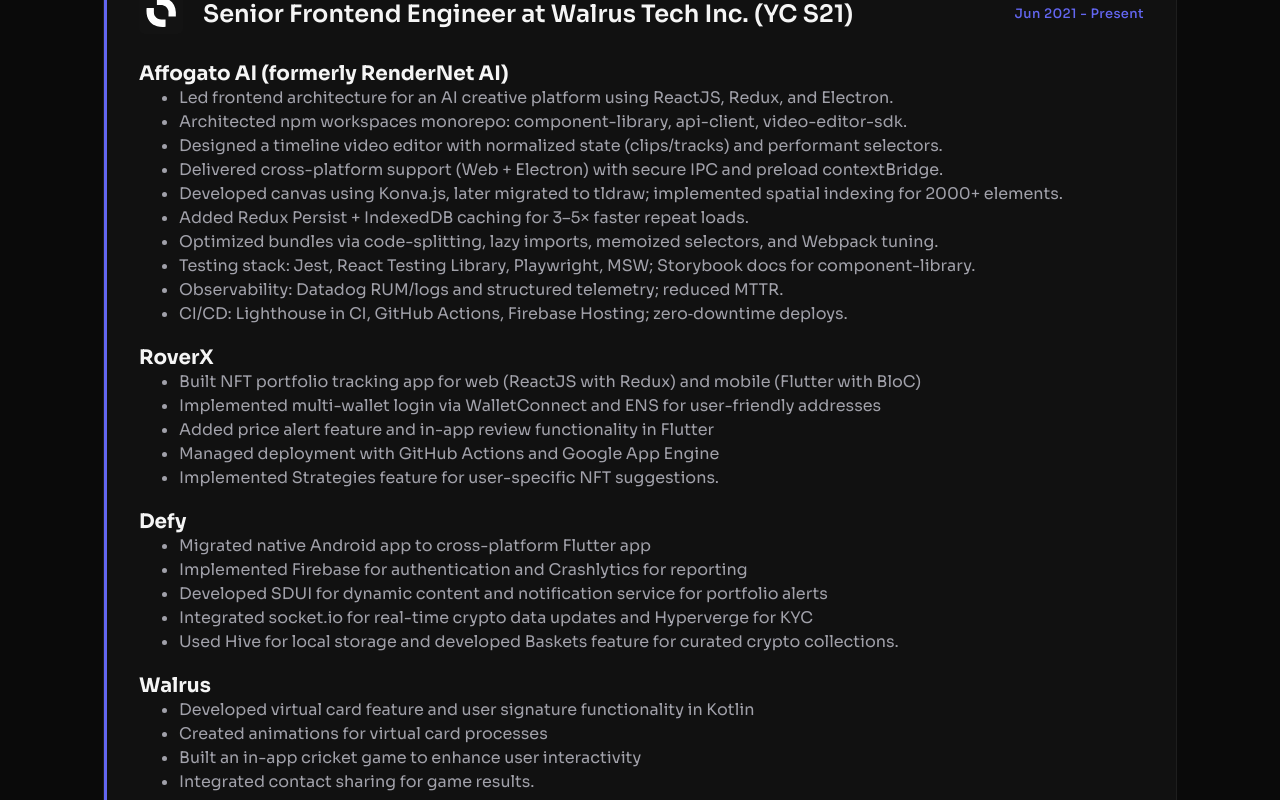
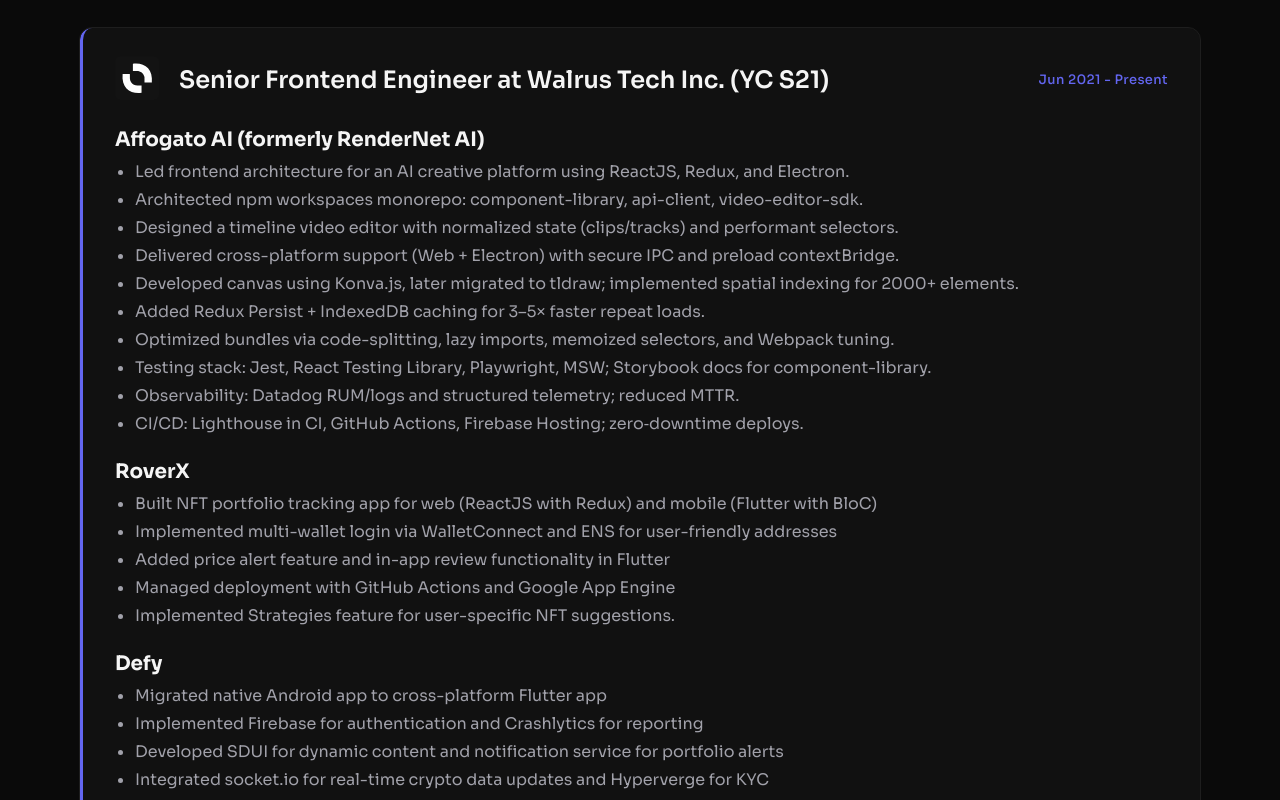
Before and after one commit to graphicstone/portfolio, a React (Vite) app: page / in a window 1280 px wide. Shown: the part 1500-2300 px from the top of the page. Built offline with nearby package versions, Linux system fonts and the light colour scheme; no server answers.

Commit message:
feat: experience section — SectionHeading, dark cards, accent border, scroll reveal

```diff
--- a/src/layouts/landing-page/components/experience-section/ExperienceSection.jsx
+++ b/src/layouts/landing-page/components/experience-section/ExperienceSection.jsx
@@ -4,7 +4,7 @@
 import ExperienceCard from './ExperienceCard.jsx';
 import GlobalLogic from '../../../../assets/svg/experience/globallogic.svg?react';
 import RenderNet from '../../../../assets/svg/experience/rendernet.svg?react';
-import { colorPalette } from '../../../ColorPalette.js';
+import SectionHeading from '../../../components/section-heading/SectionHeading.jsx';
 
 export default function ExperienceSection() {
   const workExperience = {
@@ -48,78 +48,76 @@
 
   return (
     <Box id="experience" sx={experienceSectionStyles.experienceSection}>
-      <Box sx={{ display: 'flex', flexDirection: 'row', gap: '20px' }}>
-        <Typography variant="displayText_extra_bold" sx={{ color: 'colors.white' }}>
-          <span style={{ fontWeight: 400 }}>My</span> Experience
-        </Typography>
-      </Box>
+      <SectionHeading label="Career" title="My" accent="Experience" />
+
       <Box
         id="experience-cards"
         sx={{
           width: '100%',
-          padding: { xs: 0, md: '40px 24px' },
           display: 'flex',
           flexDirection: 'column',
-          gap: { xs: '20px', md: '32px' }
+          gap: { xs: '20px', md: '24px' },
         }}
       >
-        {/* Walrus tech inc. parent card with nested projects */}
         <ExperienceCard
           companyLogo={<RenderNet />}
           jobTitle="Senior Frontend Engineer at Walrus Tech Inc. (YC S21)"
           tenure="Jun 2021 - Present"
           description={[]}
-          backgroundColor={colorPalette.zinc800}
         >
           <Box sx={{ display: 'flex', flexDirection: 'column', gap: '20px' }}>
-            {/* Affogato AI / RenderNet */}
             <Box>
-              <Typography variant="heading_h5_bold" sx={{ color: 'colors.white' }}>
+              <Typography variant="heading_h5_bold" sx={{ color: 'colors.textPrimary' }}>
                 Affogato AI (formerly RenderNet AI)
               </Typography>
-              <ul>
+              <ul style={{ margin: '8px 0 0', paddingLeft: '20px' }}>
                 {workExperience.rendernet.map((item, index) => (
-                  <li key={`rendernet-${index}`}>
-                    <Typography variant="paragraph_p2_regular">{item}</Typography>
+                  <li key={`rendernet-${index}`} style={{ marginBottom: '4px' }}>
+                    <Typography variant="paragraph_p2_regular" sx={{ color: 'colors.textSecondary' }}>
+                      {item}
+                    </Typography>
                   </li>
                 ))}
               </ul>
             </Box>
-            {/* RoverX */}
             <Box>
-              <Typography variant="heading_h5_bold" sx={{ color: 'colors.white' }}>
+              <Typography variant="heading_h5_bold" sx={{ color: 'colors.textPrimary' }}>
                 RoverX
               </Typography>
-              <ul>
+              <ul style={{ margin: '8px 0 0', paddingLeft: '20px' }}>
                 {workExperience.roverX.map((item, index) => (
-                  <li key={`roverx-${index}`}>
-                    <Typography variant="paragraph_p2_regular">{item}</Typography>
+                  <li key={`roverx-${index}`} style={{ marginBottom: '4px' }}>
+                    <Typography variant="paragraph_p2_regular" sx={{ color: 'colors.textSecondary' }}>
+                      {item}
+                    </Typography>
                   </li>
                 ))}
               </ul>
             </Box>
-            {/* Defy */}
             <Box>
-              <Typography variant="heading_h5_bold" sx={{ color: 'colors.white' }}>
+              <Typography variant="heading_h5_bold" sx={{ color: 'colors.textPrimary' }}>
                 Defy
               </Typography>
-              <ul>
+              <ul style={{ margin: '8px 0 0', paddingLeft: '20px' }}>
                 {workExperience.defy.map((item, index) => (
-                  <li key={`defy-${index}`}>
-                    <Typography variant="paragraph_p2_regular">{item}</Typography>
+                  <li key={`defy-${index}`} style={{ marginBottom: '4px' }}>
+                    <Typography variant="paragraph_p2_regular" sx={{ color: 'colors.textSecondary' }}>
+                      {item}
+                    </Typography>
                   </li>
                 ))}
               </ul>
             </Box>
-            {/* Walrus */}
             <Box>
-              <Typography variant="heading_h5_bold" sx={{ color: 'colors.white' }}>
+              <Typography variant="heading_h5_bold" sx={{ color: 'colors.textPrimary' }}>
                 Walrus
               </Typography>
-              <ul>
+              <ul style={{ margin: '8px 0 0', paddingLeft: '20px' }}>
                 {workExperience.walrus.map((item, index) => (
-                  <li key={`walrus-${index}`}>
-                    <Typography variant="paragraph_p2_regular">{item}</Typography>
+                  <li key={`walrus-${index}`} style={{ marginBottom: '4px' }}>
+                    <Typography variant="paragraph_p2_regular" sx={{ color: 'colors.textSecondary' }}>
+                      {item}
+                    </Typography>
                   </li>
                 ))}
               </ul>
@@ -127,7 +125,6 @@
           </Box>
         </ExperienceCard>
 
-        {/* GlobalLogic */}
         <ExperienceCard
           companyLogo={<GlobalLogic />}
           jobTitle="Software Engineer at GlobalLogic (A Hitachi Group Company)"
--- a/src/layouts/landing-page/components/experience-section/ExperienceSectionStyles.js
+++ b/src/layouts/landing-page/components/experience-section/ExperienceSectionStyles.js
@@ -1,12 +1,10 @@
 export const experienceSectionStyles = {
   experienceSection: {
     width: '100%',
-    padding: { xs: '40px 16px', md: '60px 80px' },
+    padding: { xs: '80px 16px', md: '120px 80px' },
     display: 'flex',
-    backgroundColor: 'colors.black',
     flexDirection: 'column',
-    alignItems: 'center',
-    gap: '20px',
-    scrollMarginTop: { xs: '72px', md: '84px' }
-  }
+    gap: '40px',
+    scrollMarginTop: '64px',
+  },
 };
```
